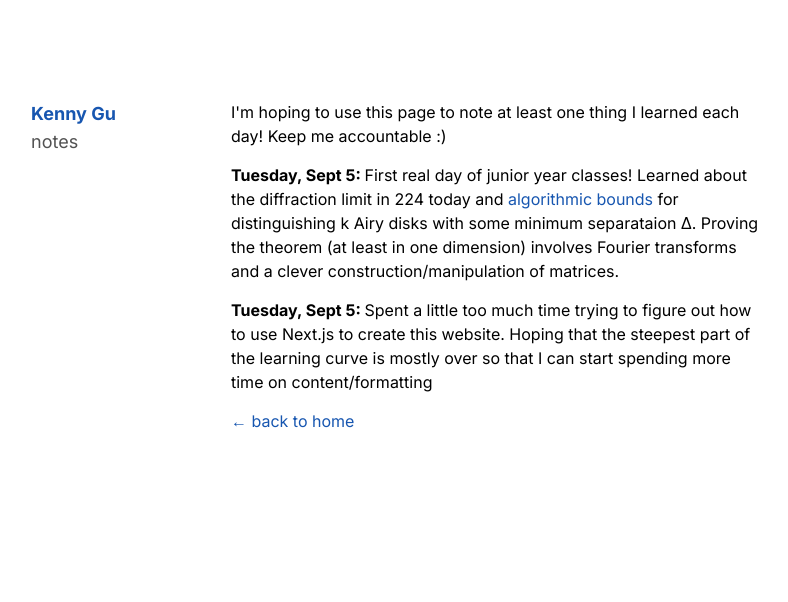
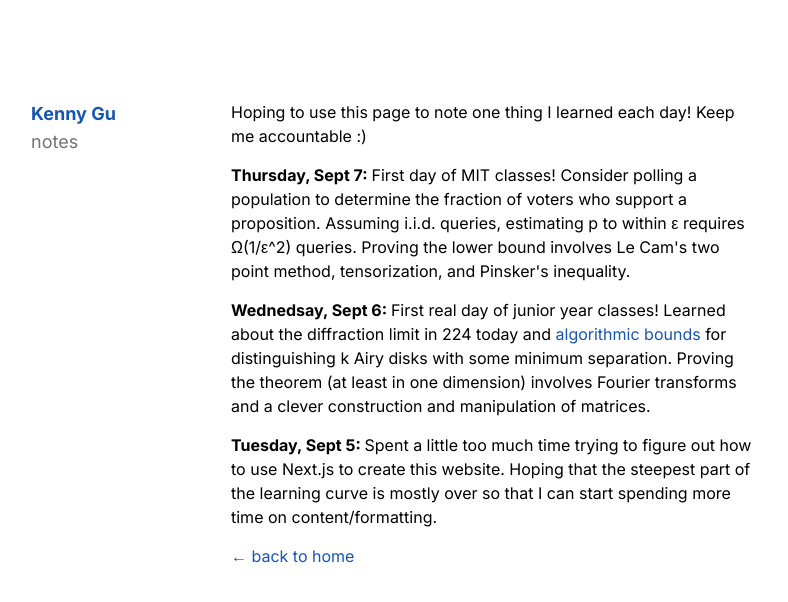
Before and after one commit to kennethgu/nextjs-blog, a Next.js app: page /notes in a window 1280 px wide. Shown: the top 602 px of the page, without its empty margins (245-1033 px from the left). Built offline with nearby package versions, Linux system fonts and the light colour scheme.

Commit message:
sept 7 update

```diff
--- a/src/app/notes/page.tsx
+++ b/src/app/notes/page.tsx
@@ -9,17 +9,22 @@ export default function Home() {
 
       <div className="py-1 px-5 shrink">
         <p>
-          I&apos;m hoping to use this page to note at least one thing I learned each day! Keep me accountable :)
+          Hoping to use this page to note one thing I learned each day! Keep me accountable :)
+        </p>
+
+        <p className="lg:w-50">
+          <span className="font-bold">Thursday, Sept 7:&nbsp;</span>
+          First day of MIT classes! Consider polling a population to determine the fraction of voters who support a proposition. Assuming i.i.d. queries, estimating p to within &epsilon; requires &Omega;(1/&epsilon;^2) queries. Proving the lower bound involves Le Cam&apos;s two point method, tensorization, and Pinsker&apos;s inequality.
+        </p>
+
+        <p className="lg:w-50">
+          <span className="font-bold">Wednedsay, Sept 6:&nbsp;</span>
+          First real day of junior year classes! Learned about the diffraction limit in 224 today and <Link className="accented hover:underline" href='https://doi.org/10.48550/arXiv.2004.07659'>algorithmic bounds</Link> for distinguishing k Airy disks with some minimum separation. Proving the theorem (at least in one dimension) involves Fourier transforms and a clever construction and manipulation of matrices.
         </p>
 
         <p className="lg:w-50">
           <span className="font-bold">Tuesday, Sept 5:&nbsp;</span>
-          First real day of junior year classes! Learned about the diffraction limit in 224 today and <Link className="accented hover:underline" href='https://doi.org/10.48550/arXiv.2004.07659'>algorithmic bounds</Link> for distinguishing k Airy disks with some minimum separataion &Delta;. Proving the theorem (at least in one dimension) involves Fourier transforms and a clever construction/manipulation of matrices.
-        </p>
-
-        <p className="lg:w-50">
-          <span className="font-bold">Tuesday, Sept 5:&nbsp;</span>
-          Spent a little too much time trying to figure out how to use Next.js to create this website. Hoping that the steepest part of the learning curve is mostly over so that I can start spending more time on content/formatting
+          Spent a little too much time trying to figure out how to use Next.js to create this website. Hoping that the steepest part of the learning curve is mostly over so that I can start spending more time on content/formatting.
         </p>
 
         <Link href="/">
--- a/src/components/navbar.tsx
+++ b/src/components/navbar.tsx
@@ -9,7 +9,7 @@ export default function Navbar() {
           </h1>
         </Link>
         <Link href="/notes">
-          <h1 className="text-lg dark:text-neutral-300 text-neutral-600 lg:px-0 px-4 hover:text-black dark:hover:text-white underline-offset-4">
+          <h1 className="text-lg dark:text-neutral-300 text-neutral-500 lg:px-0 px-4 hover:text-black dark:hover:text-white underline-offset-4">
             notes
           </h1>
         </Link>
```
